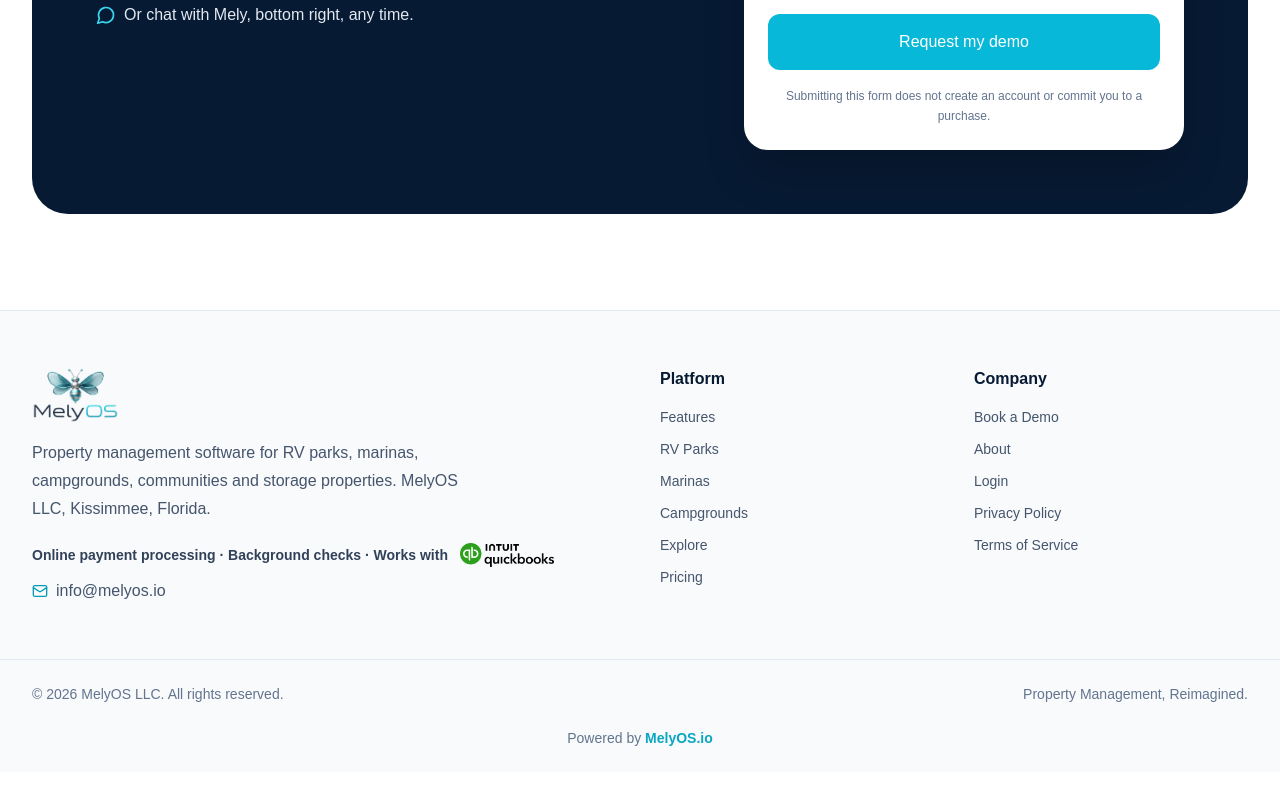
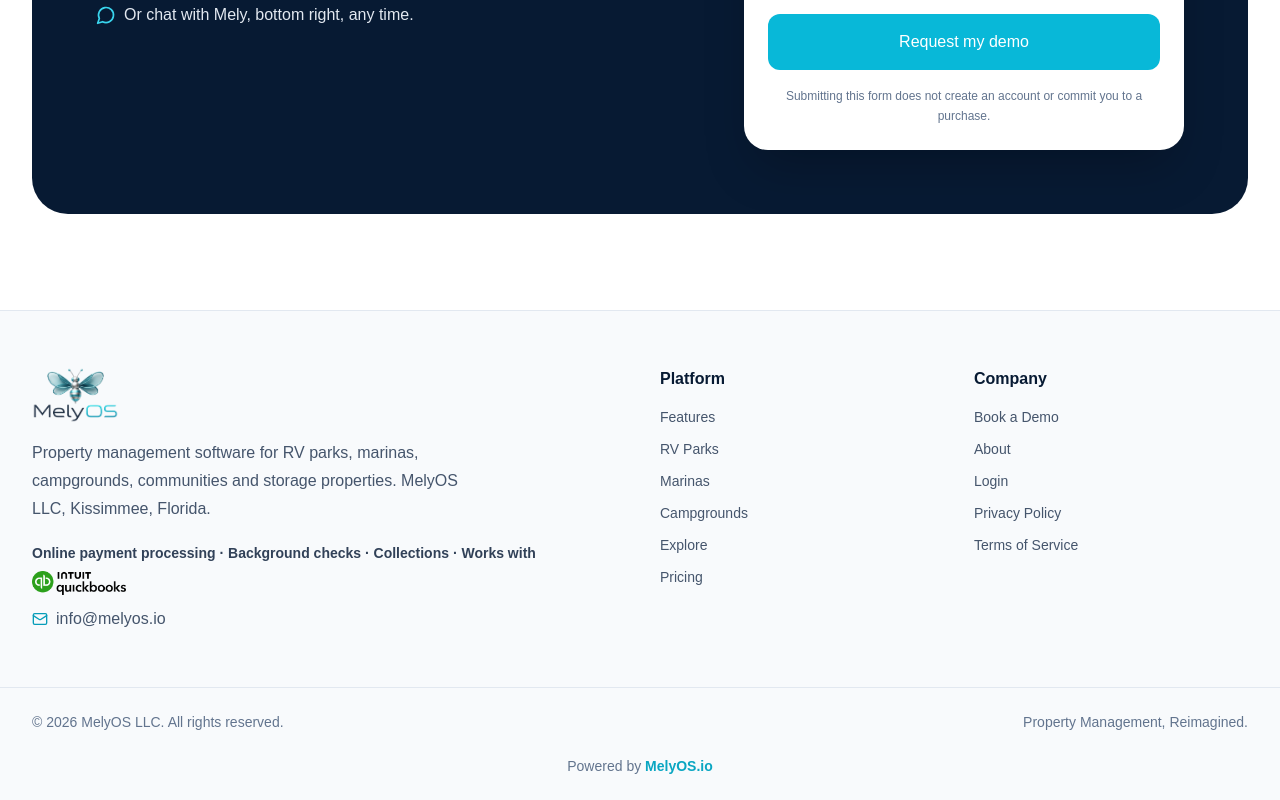
Before and after one commit to melyos2026-cmyk/melyos-website, a Next.js app: page / in a window 1280 px wide. Shown: the part 10020-10820 px from the top of the page. Before the commit the page ends 10792 px from the top, so only its background shows below. Built offline with nearby package versions, Linux system fonts and the light colour scheme.

Commit message:
Footer: add Collections
Co-Authored-By: Claude Opus 5.5 <noreply@anthropic.com>
Claude-Session: https://claude.ai/code/session_01TkSxvtddRVXyBSkHRpjCGf

```diff
--- a/app/components/site/Footer.tsx
+++ b/app/components/site/Footer.tsx
@@ -11,7 +11,7 @@ export default function SiteFooter() {
             <img src="/melyos-logo-trimmed.png" alt="MelyOS" className="h-14 w-auto" />
             <p className="mt-4 max-w-md leading-7 text-slate-600">Property management software for RV parks, marinas, campgrounds, communities and storage properties. MelyOS LLC, Kissimmee, Florida.</p>
             <div className="mt-5 flex flex-wrap items-center gap-x-3 gap-y-2 text-sm font-bold text-slate-700">
-              <span>Online payment processing · Background checks · Works with</span>
+              <span>Online payment processing · Background checks · Collections · Works with</span>
               <img src="/quickbooks-logo.png" alt="Intuit QuickBooks" className="h-6 w-auto object-contain" />
             </div>
             <p className="mt-3 flex items-center gap-2 text-slate-600"><Mail className="h-4 w-4 text-[#079db9]" aria-hidden /><a className="underline" href="mailto:info@melyos.io">info@melyos.io</a></p>
```
